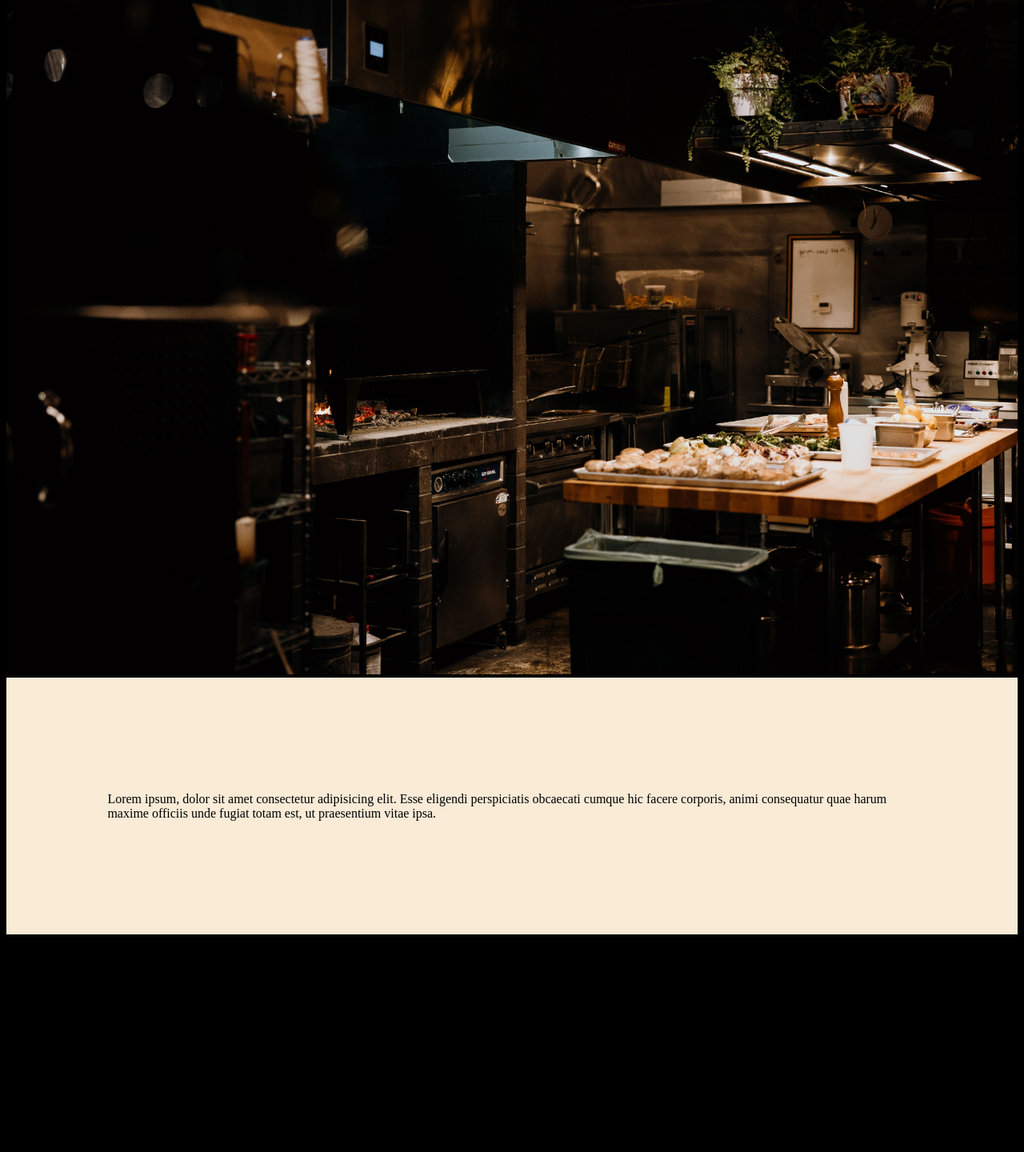
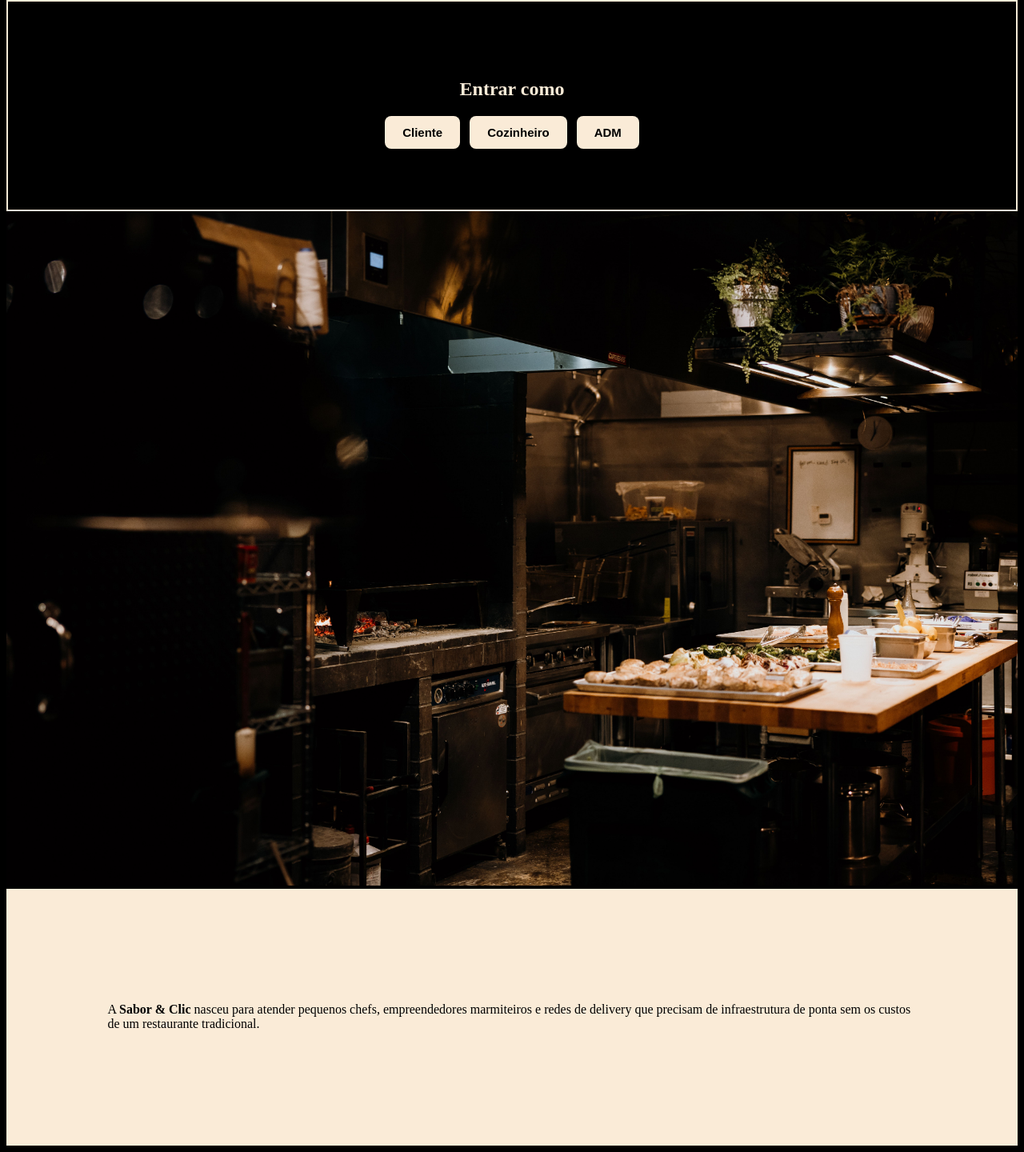
Before and after one commit to Felipe2025113/Sabor-e-Clic, a Python web app: template templates/index.html in a window 1280 px wide. Shown: the part 138-1578 px from the top of the page at 80% size. Before the commit the page ends 1306 px from the top, so only its background shows below. Run offline with Jinja, Linux system fonts and the light colour scheme; the template is opened without the code that fills it, so the values that code supplies are empty.

Commit message:
Revise index.html structure and content
Updated the HTML structure and content for the main page, including changes to the header, profile section, and body content.

```diff
--- a/templates/index.html
+++ b/templates/index.html
@@ -17,34 +17,32 @@
 
         <aside class="menu-lateral" id="menuLateral">
             <ul>
-                <li>
-                    <div class="wrapper">
-                        <div class="dropdown" id="dropdown">
-                            <button class="menu-btn" id="menuBtn">
-                                Menu <span class="arrow">▾</span>
-                            </button>
-                            <div class="menu-list" id="menuList">
-                            <button data-entrar-como="CLIENTE">Cliente</button>
-                            <button data-entrar-como="COZINHEIRO">Cozinheiro</button>
-                            <button data-entrar-como="ADM">ADM</button>
-                        </div>
-                    </div>
-                    <div class="selected" id="selected"></div>
-                    </div>
-                </li>
+                <li></li>
                 <li>Cardápios</li>
                 <li>Agendamentos</li>
             </ul>
         </aside>
     </header>
 
+    <section class="secao-perfil">
+        <h2>Entrar como</h2>
+        <div class="opcoes-perfil">
+            <button type="button" class="btn-cardapio" data-entrar-como="CLIENTE">Cliente</button>
+            <button type="button" class="btn-cardapio" data-entrar-como="COZINHEIRO">Cozinheiro</button>
+            <button type="button" class="btn-cardapio" data-entrar-como="ADM">ADM</button>
+        </div>
+    </section>
     <div class="subheader">
         <img class="fundo_cozinha" src="imagens/cozinha.jpg">
     </div>
+
     <div class="meio">
-        <p>Lorem ipsum, dolor sit amet consectetur adipisicing elit. Esse eligendi perspiciatis obcaecati cumque hic facere corporis, animi consequatur quae harum maxime officiis unde fugiat totam est, ut praesentium vitae ipsa.</p>
+        <p>A <b>Sabor & Clic</b> nasceu para atender pequenos chefs, empreendedores marmiteiros e redes de delivery que precisam de infraestrutura de ponta sem os custos de um restaurante tradicional.</p>
     </div>
-    <script src="../static/js/script.js"></script>
+
+
+
+    <script src="script.js"></script>
     <script src="../static/js/seguranca.js"></script>
     <script src="../static/js/dados.js"></script>
 </body>
```
